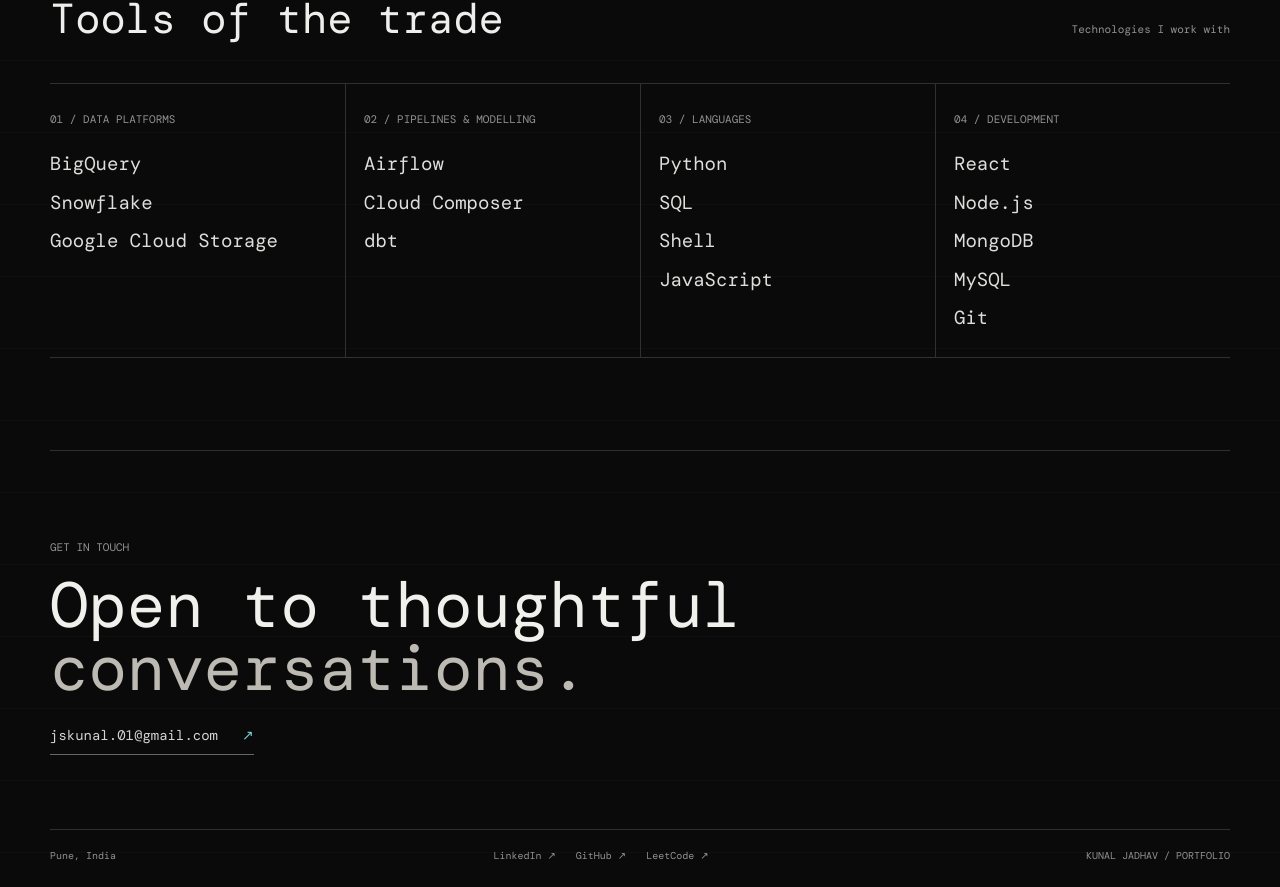
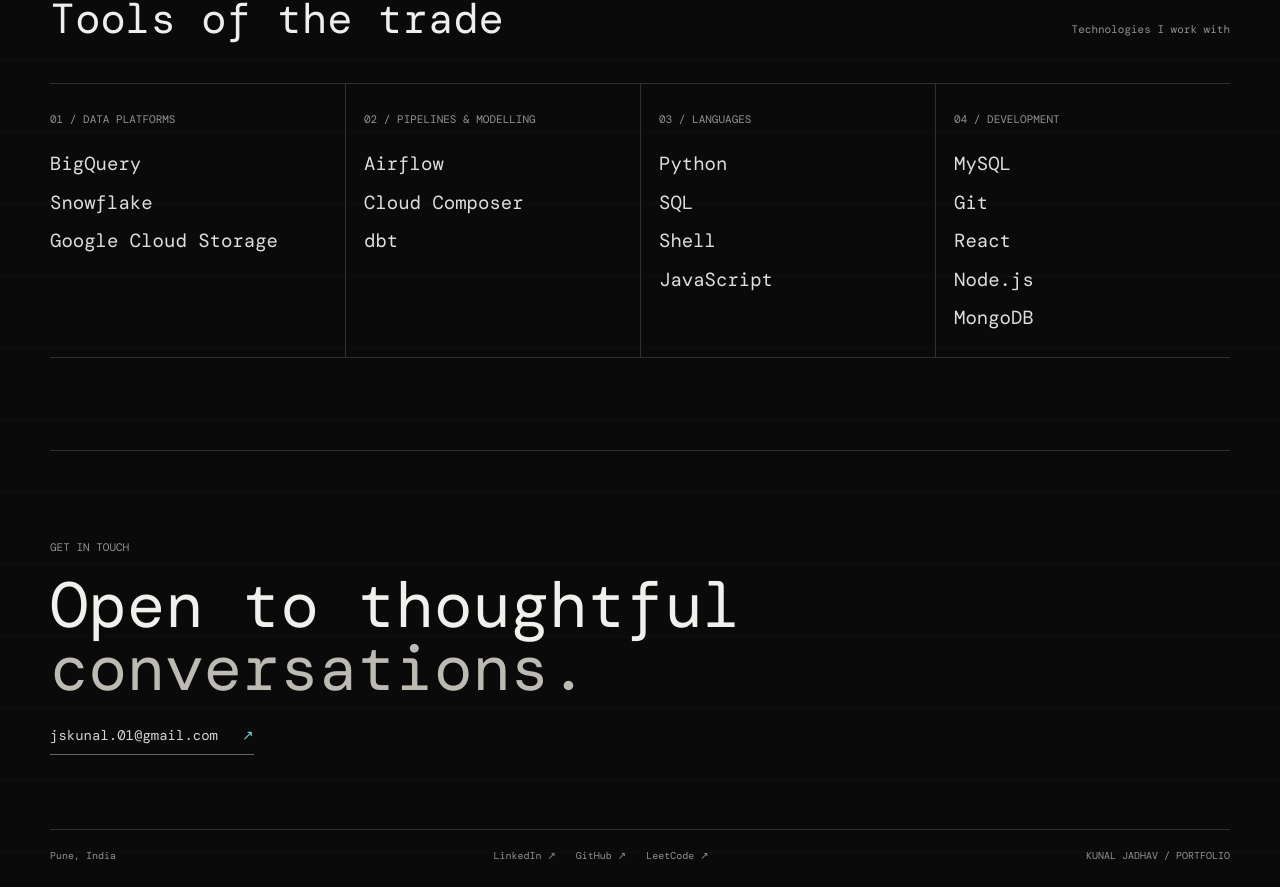
Before and after one commit to Kunal-Jadhav-1/Portfolio, a React (Vite) app: page / in a window 1280 px wide. Shown: the part 2748-3635 px from the top of the page. Built offline with nearby package versions, Linux system fonts and the light colour scheme.

Commit message:
redesign

```diff
--- a/src/components/Skills.jsx
+++ b/src/components/Skills.jsx
@@ -2,7 +2,7 @@
   { title: "Data platforms", items: ["BigQuery", "Snowflake", "Google Cloud Storage"] },
   { title: "Pipelines & modelling", items: ["Airflow", "Cloud Composer", "dbt"] },
   { title: "Languages", items: ["Python", "SQL", "Shell", "JavaScript"] },
-  { title: "Development", items: ["React", "Node.js", "MongoDB", "MySQL", "Git"] },
+  { title: "Development", items: [ "MySQL", "Git","React", "Node.js", "MongoDB"] },
 ];
 
 const Skills = () => (
```
